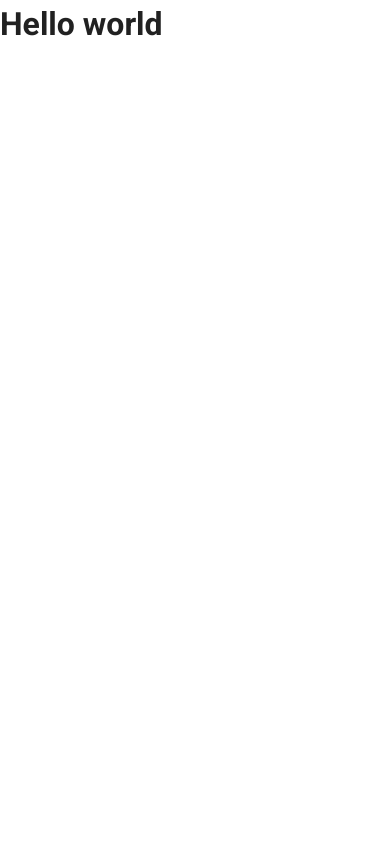
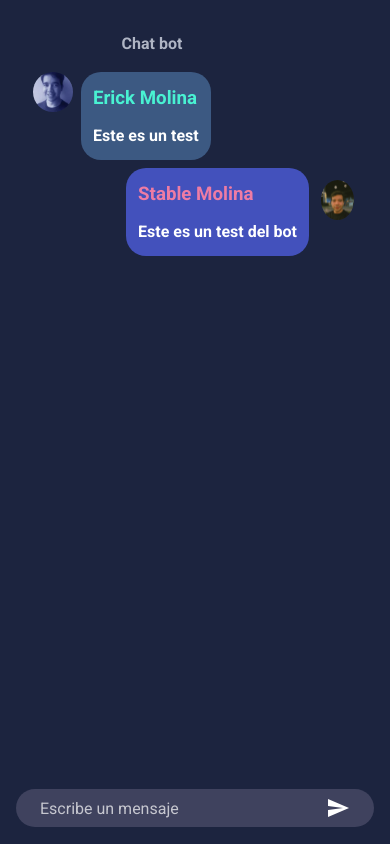
Before and after one commit to ErickMolina2003/stable-bot, a Vue app: page / in a window 390 px wide. Built offline with nearby package versions, Linux system fonts and the light colour scheme.

Commit message:
saving messages & responsive

```diff
--- a/src/router/index.ts
+++ b/src/router/index.ts
@@ -9,7 +9,7 @@ const routes: Array<RouteConfig> = [
   {
     path: "/",
     name: "LandingPage",
-    component: LandingPage,
+    component: ChatPage,
   },
   {
     path: "/chat",
--- a/src/views/chat-page.vue
+++ b/src/views/chat-page.vue
@@ -2,8 +2,8 @@
   <div class="chatting-component">
     <v-main class="pa-0 ma-0 main-wrap px-5">
       <v-row justify="center" class="py-4">
-        <v-col cols="4" md="2" lg="2">
-          <h4 class="lightgray--text text--darken-3">Este es un title</h4>
+        <v-col cols="6" md="2" lg="2">
+          <h4 class="lightgray--text text--darken-3">Chat bot</h4>
         </v-col>
       </v-row>
       <div v-for="(message, index) in messages" :key="index">
@@ -14,7 +14,7 @@
         >
           <v-col
             v-if="!ownChat(message.speaker)"
-            cols="6"
+            cols="2"
             md="1"
             lg="1"
             align-self="start"
@@ -74,7 +74,7 @@
 
           <v-col
             v-if="ownChat(message.speaker)"
-            cols="6"
+            cols="2"
             md="1"
             lg="1"
             align-self="start"
@@ -144,6 +144,16 @@ export default class ChatPage extends Vue {
       return require("@/assets/usuarios/bot2.svg");
     }
   }
+
+  sendMessage() {
+    const newMessage = {
+      speaker: "yo",
+      speakerTitle: "Erick Molina",
+      message: this.input,
+    };
+    this.messages.push(newMessage);
+    this.input = "";
+  }
 }
 </script>
 
```
Also changed, not shown: 1 other file (tests, documents, lock files or other folders).
